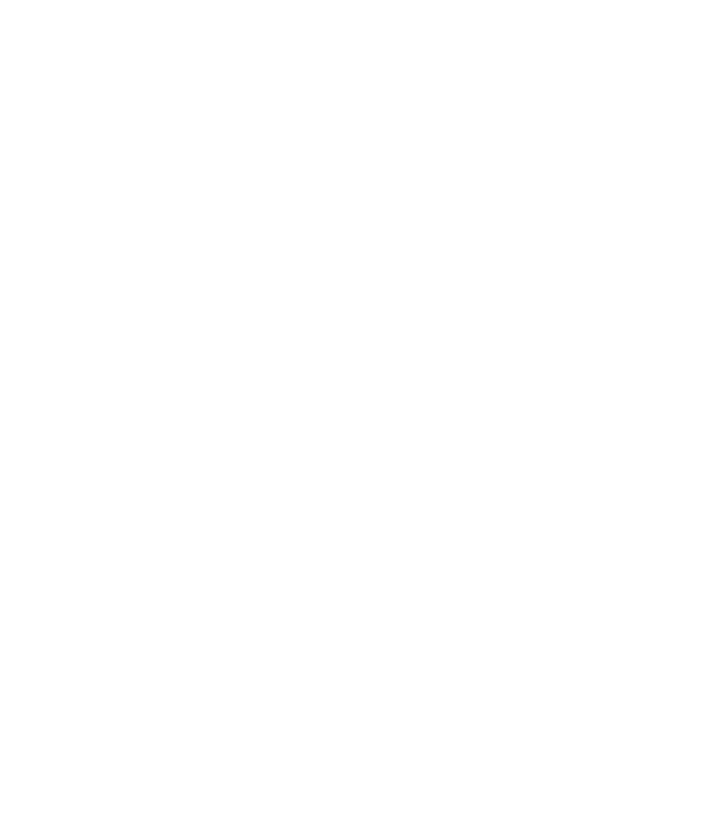
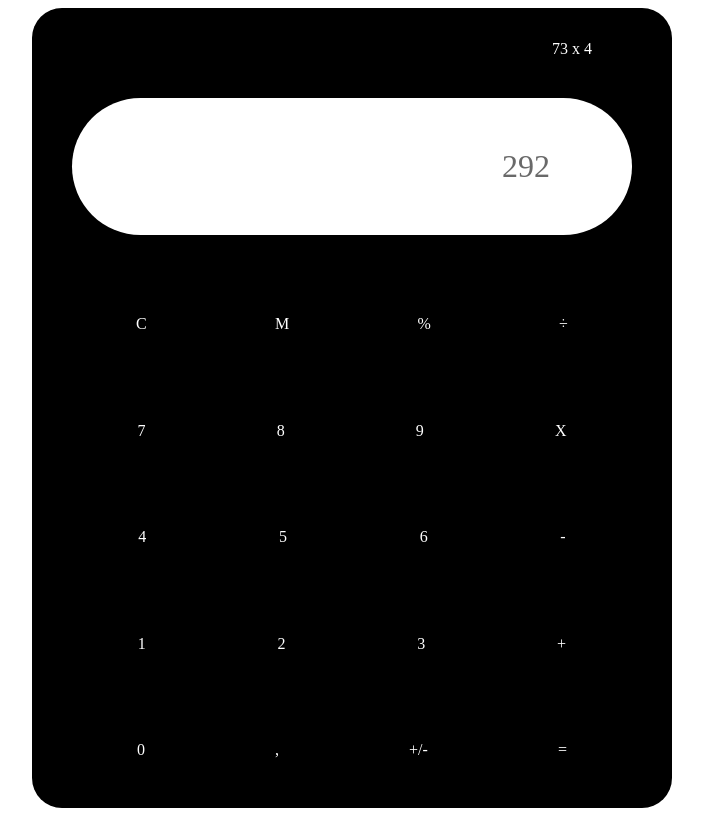
Before and after one commit to GuilhermeMoreir4/Calculator, a plain HTML site: page index.html in a window 1280 px wide. Shown: the whole page, without its empty margins (288-991 px from the left). Drawn offline with Linux system fonts and the light colour scheme.

Commit message:
calculator designe

```diff
--- a/index.html
+++ b/index.html
@@ -3,9 +3,53 @@
 <head>
     <meta charset="UTF-8">
     <meta name="viewport" content="width=device-width, initial-scale=1.0">
-    <title>Document</title>
+    <title>Calculator</title>
+    <link rel="stylesheet" href="styles/style.css">
 </head>
 <body>
+
+    <div id="calculator">
+        <div id="operation-history">
+            <span>73 x 4</span>
+        </div>
+        <div id="result-container">
+            <span id = "result" >292</span>
+        </div>
+        <div class = "row" id="first-row">
+            <span>C</span>
+            <span>M</span>
+            <span>%</span>
+            <span>÷</span>
+        </div>
+
+        <div class = "row" id="second-row">
+            <span>7</span>
+            <span>8</span>
+            <span>9</span>
+            <span>X</span>
+        </div>
+        <div class = "row" id="third-row">
+            <span>4</span>
+            <span>5</span>
+            <span>6</span>
+            <span>-</span>
+        </div>
+
+        <div class = "row" id="fourth-row">
+            <span>1</span>
+            <span>2</span>
+            <span>3</span>
+            <span>+</span>
+        </div>
+
+        <div class = "row" id="fifth-row">
+            <span>0</span>
+            <span>,</span>
+            <span>+/-</span>
+            <span>=</span>
+        </div>
+    </div>
+
     <script type = "module" src = "scripts/index.js"></script>
 </body>
 </html>
--- /dev/null
+++ b/styles/style.css
@@ -0,0 +1,49 @@
+body{
+    display: flex;
+    align-items: center;
+    justify-content: center;
+    height: 100vh;
+}
+
+#calculator{
+
+    background-color: black;
+    min-width: 40rem;
+    height: 50rem;
+    border-radius: 30px;
+    display: flex;
+    flex-direction: column;
+
+}
+
+#operation-history{
+    display: flex;
+    justify-content:end;
+    padding-right: 5rem;
+    padding-top: 2rem;
+    color: white;
+    font-size: 1rem;
+}
+
+#result-container{
+    display: flex;
+    justify-content: end;
+    align-items: center;
+    background-color: white;
+    margin: 40px;
+    padding: 50px;
+    border-radius: 70px;
+    color:rgb(105, 105, 105);
+}
+#result{
+    margin-right: 2rem;
+    font-size: 2rem;
+}
+
+.row{
+    color: white;
+    margin: 40px;
+    height: 20vh;
+    display: flex;
+    justify-content: space-around;
+}
```
